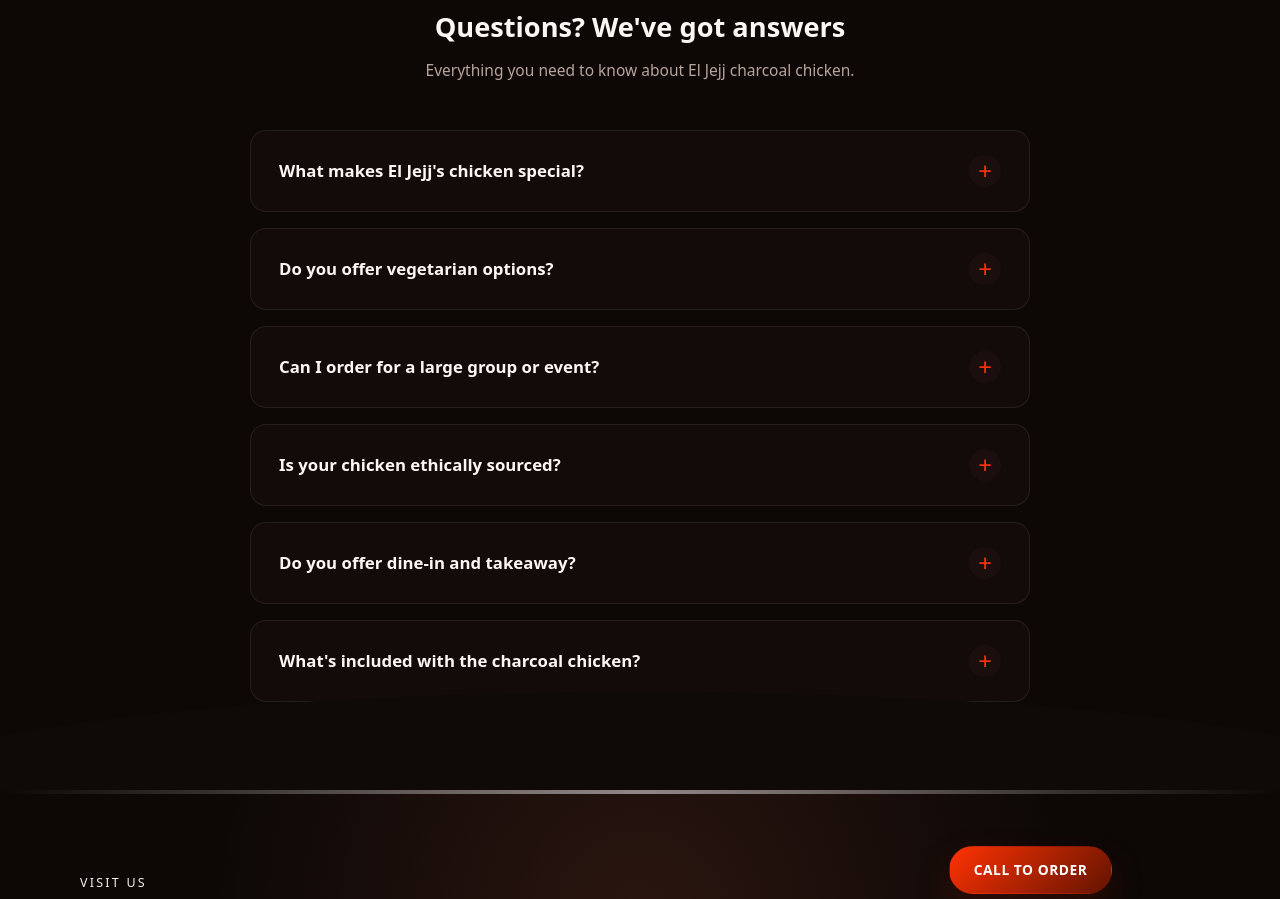
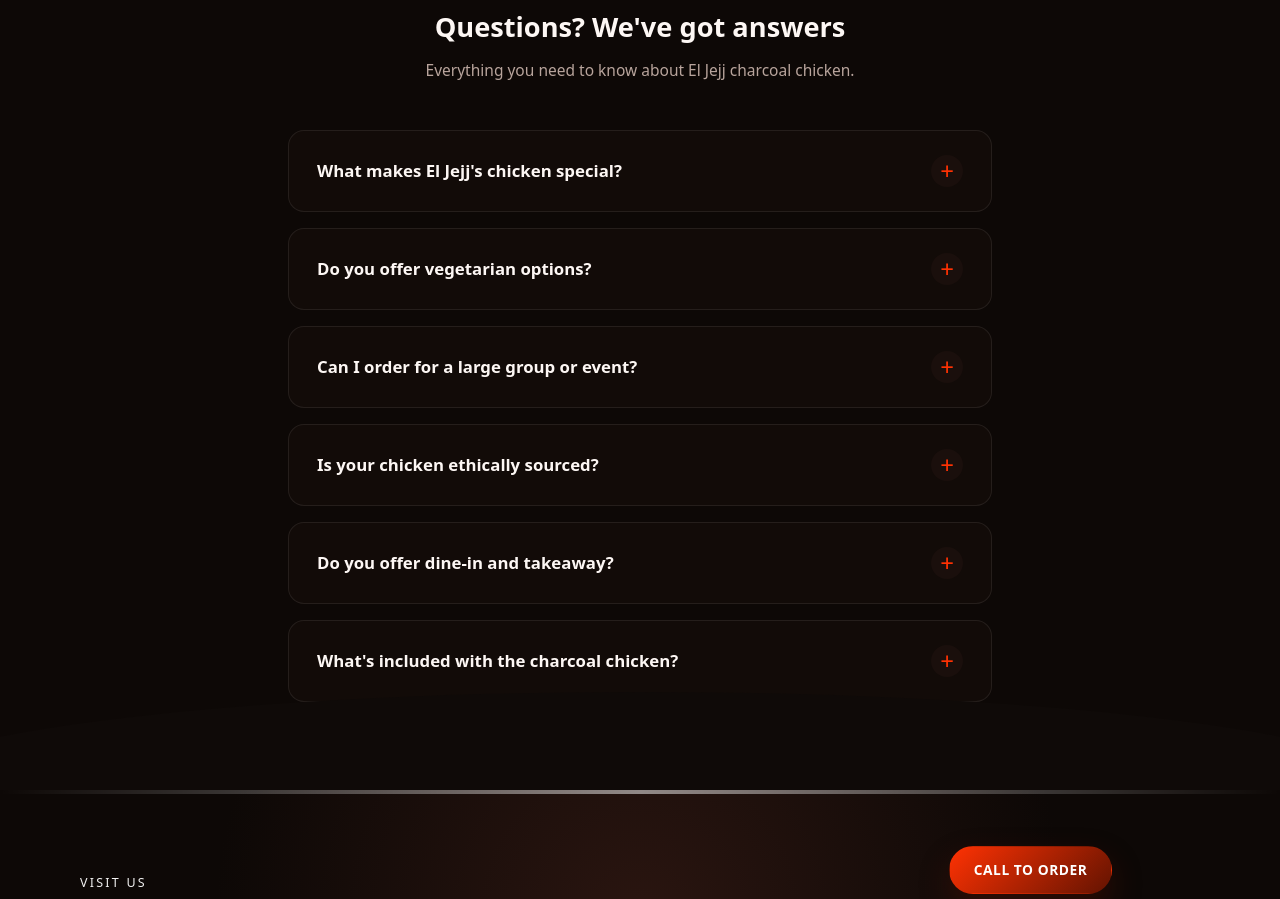
Before and after one commit to OuadiAMine/Eljajj, a React (Vite) app: page / in a window 1280 px wide. Shown: the part 5747-6646 px from the top of the page. Built offline with nearby package versions, Linux system fonts and the light colour scheme.

Commit message:
Increase FAQ section padding to 150px for desktop

```diff
--- a/src/App.css
+++ b/src/App.css
@@ -1055,13 +1055,13 @@
 
 /* —— FAQ Section —— */
 #faq-heading {
-  padding: 0 3.125rem;
+  padding: 0 9.25rem;
 }
 
 .faq-list {
-  max-width: 880px;
+  max-width: 1000px;
   margin: 3rem auto 2rem;
-  padding: 0 3.125rem;
+  padding: 0 9.25rem;
 }
 
 .faq-item:last-child {
```
